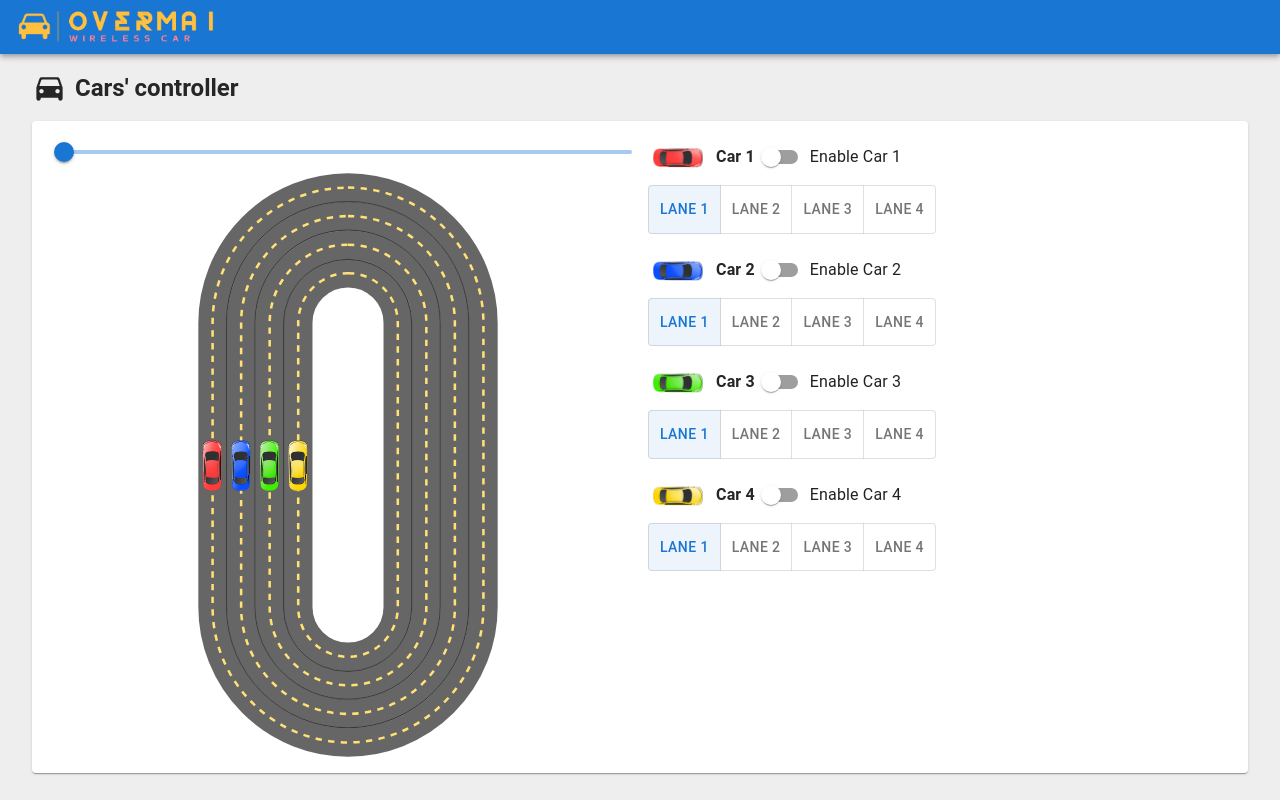
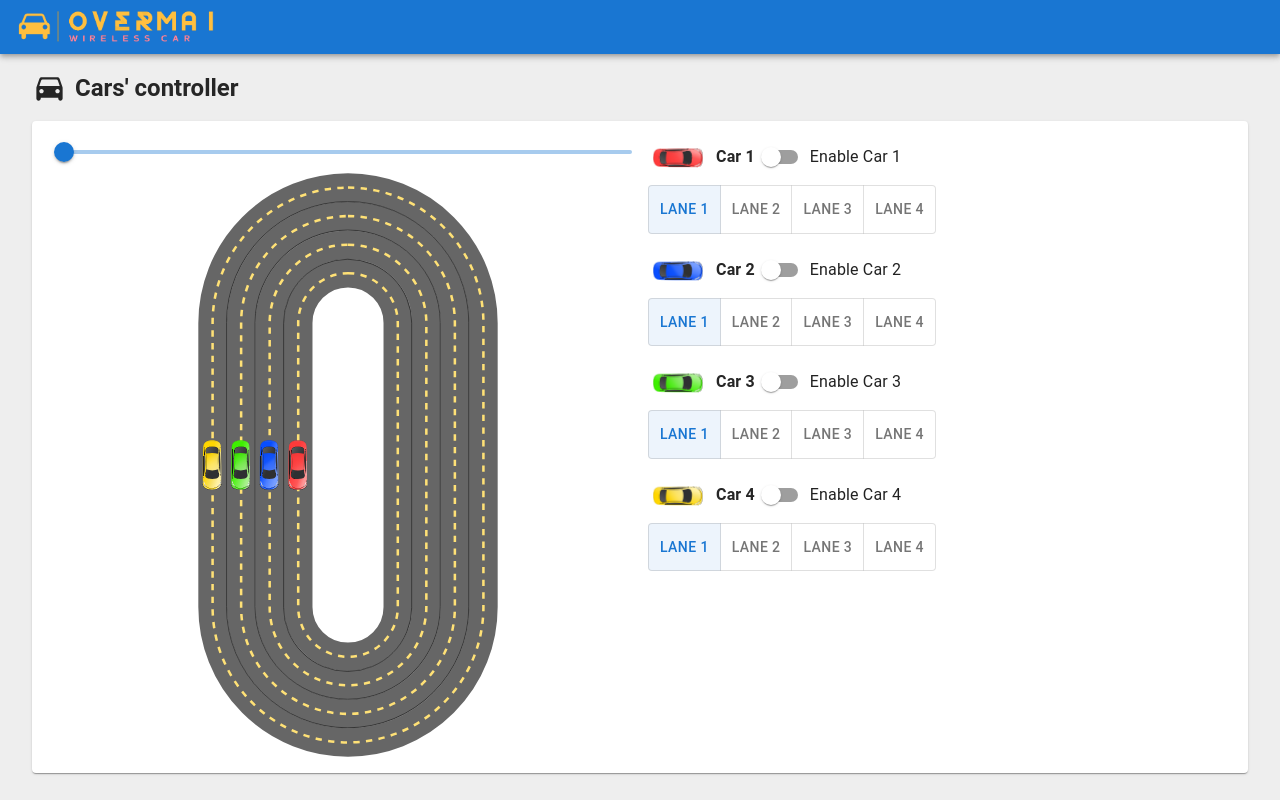
Before and after one commit to Kkr1328/overmai, a Next.js app: page / in a window 1280 px wide. Built offline with nearby package versions, Linux system fonts and the light colour scheme.

Commit message:
Update car rotation and lane position

```diff
--- a/src/components/Map.tsx
+++ b/src/components/Map.tsx
@@ -19,74 +19,52 @@ export default function Map() {
 
 	const position = (lane: number): Position => {
 		const radius_length =
-			(LENGTH.MAP_WIDTH - (2 * lane - 1) * LENGTH.LANE_WIDTH) / 2;
+			(LENGTH.MAP_WIDTH - (9 - 2 * lane) * LENGTH.LANE_WIDTH) / 2;
 		const straight_length = LENGTH.MAP_HEIGHT - LENGTH.MAP_WIDTH;
-		const curve_length = (Math.PI * radius_length) / 2;
-		const distance = (value / 100) * (2 * straight_length + 4 * curve_length);
+		const curve_length = Math.PI * radius_length;
+		const distance =
+			(1 - value / 100) * (2 * straight_length + 2 * curve_length);
 		const start_y_pos = (LENGTH.MAP_HEIGHT - LENGTH.CAR_HEIGHT) / 2;
 
 		if (distance < straight_length / 2) {
 			return {
 				x_pos: -radius_length,
 				y_pos: start_y_pos - distance,
-				degree: 0,
+				degree: 180,
 			};
 		} else if (distance < straight_length / 2 + curve_length) {
-			const degree = (90 * (distance - straight_length / 2)) / curve_length;
+			const degree = (180 * (distance - straight_length / 2)) / curve_length;
 			const rad = (degree / 180) * Math.PI;
 			return {
 				x_pos: -Math.cos(rad) * radius_length,
 				y_pos:
 					start_y_pos - straight_length / 2 - Math.sin(rad) * radius_length,
-				degree: degree,
+				degree: degree + 180,
 			};
-		} else if (distance < straight_length / 2 + 2 * curve_length) {
-			const degree =
-				90 +
-				(90 * (distance - straight_length / 2 - curve_length)) / curve_length;
-			const rad = ((180 - degree) / 180) * Math.PI;
+		} else if (distance < (3 * straight_length) / 2 + curve_length) {
 			return {
-				x_pos: Math.cos(rad) * radius_length,
-				y_pos:
-					start_y_pos - straight_length / 2 - Math.sin(rad) * radius_length,
-				degree: degree,
+				x_pos: radius_length,
+				y_pos: start_y_pos + distance - straight_length - curve_length,
+				degree: 0,
 			};
 		} else if (distance < (3 * straight_length) / 2 + 2 * curve_length) {
-			return {
-				x_pos: radius_length,
-				y_pos: start_y_pos + distance - straight_length - 2 * curve_length,
-				degree: 180,
-			};
-		} else if (distance < (3 * straight_length) / 2 + 3 * curve_length) {
 			const degree =
 				180 +
-				(90 * (distance - (3 * straight_length) / 2 - 2 * curve_length)) /
+				(180 * (distance - (3 * straight_length) / 2 - curve_length)) /
 					curve_length;
 			const rad = ((degree - 180) / 180) * Math.PI;
 			return {
 				x_pos: Math.cos(rad) * radius_length,
 				y_pos:
 					start_y_pos + straight_length / 2 + Math.sin(rad) * radius_length,
-				degree: degree,
-			};
-		} else if (distance < (3 * straight_length) / 2 + 4 * curve_length) {
-			const degree =
-				270 +
-				(90 * (distance - (3 * straight_length) / 2 - 3 * curve_length)) /
-					curve_length;
-			const rad = ((360 - degree) / 180) * Math.PI;
-			return {
-				x_pos: -Math.cos(rad) * radius_length,
-				y_pos:
-					start_y_pos + straight_length / 2 + Math.sin(rad) * radius_length,
-				degree: degree,
+				degree: degree + 180,
 			};
 		} else {
 			return {
 				x_pos: -radius_length,
 				y_pos:
-					start_y_pos - distance + (4 * straight_length) / 2 + 4 * curve_length,
-				degree: 0,
+					start_y_pos - distance + (4 * straight_length) / 2 + 2 * curve_length,
+				degree: 180,
 			};
 		}
 	};
```
